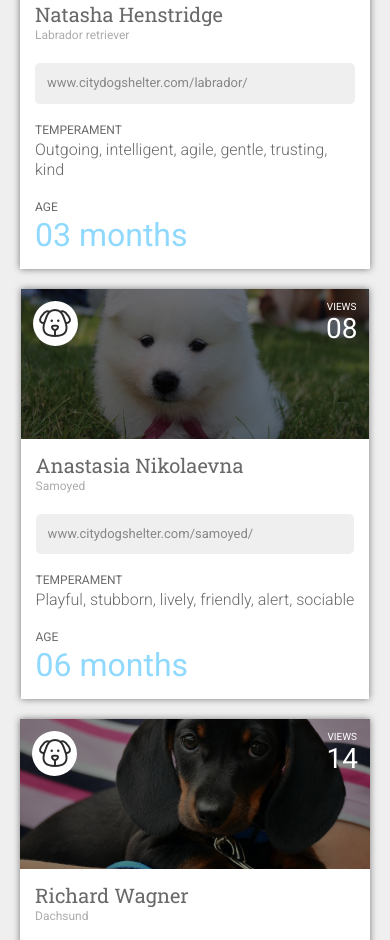
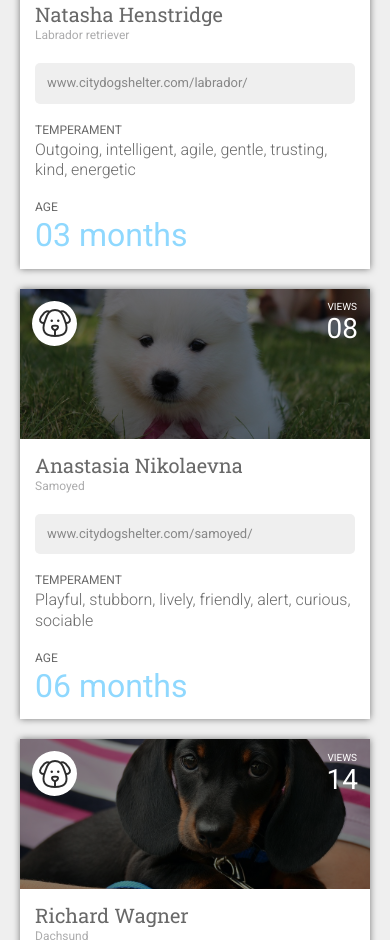
Before and after one commit to mschae16/ms-comp-challenge-2, a plain HTML site: page index.html in a window 390 px wide. Shown: the part 1213-2153 px from the top of the page. Drawn offline with Linux system fonts and the light colour scheme.

Commit message:
Fix breakpoints

```diff
--- a/index.html
+++ b/index.html
@@ -86,7 +86,7 @@
               <p class="breed">Labrador retriever</p>
               <p class="url">www.citydogshelter.com/labrador/</p>
               <p class="about-dog">Temperament</p>
-              <p class="about-content">Outgoing, intelligent, agile, gentle, trusting, kind</p>
+              <p class="about-content">Outgoing, intelligent, agile, gentle, trusting, kind, energetic</p>
               <p class="age">AGE</p>
               <p class="age-number">03 months</p>
             </div>
@@ -106,7 +106,7 @@
               <p class="breed">Samoyed</p>
               <p class="url">www.citydogshelter.com/samoyed/</p>
               <p class="about-dog">Temperament</p>
-              <p class="about-content">Playful, stubborn, lively, friendly, alert, sociable</p>
+              <p class="about-content">Playful, stubborn, lively, friendly, alert, curious, sociable</p>
               <p class="age">AGE</p>
               <p class="age-number">06 months</p>
             </div>
--- a/styles.css
+++ b/styles.css
@@ -414,7 +414,9 @@ h3 {
   .nav-item {
     margin-right: 25px;
   }
+}
 
+@media screen and (min-width: 970px) {
   .card-container {
     justify-content: left;
   }
```
